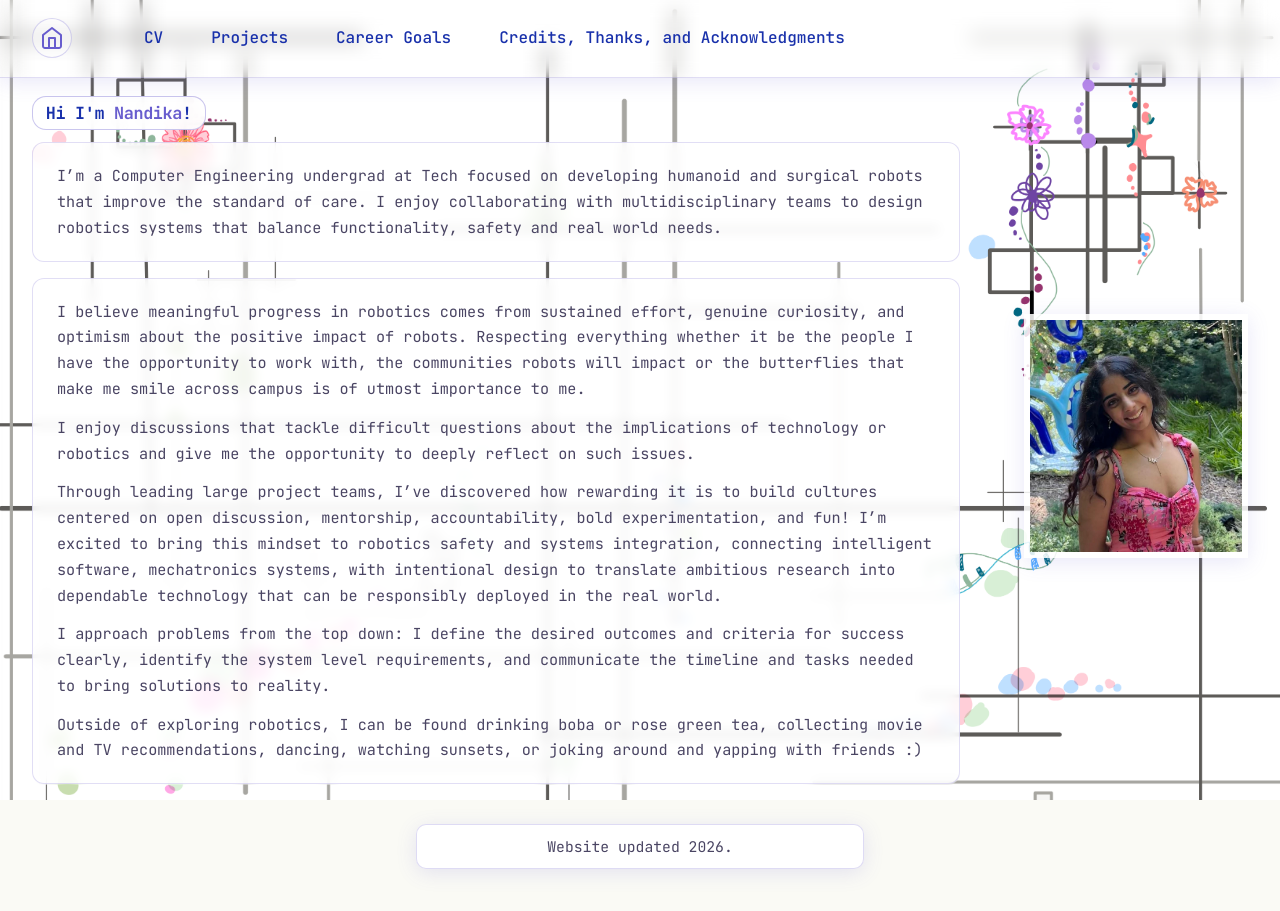
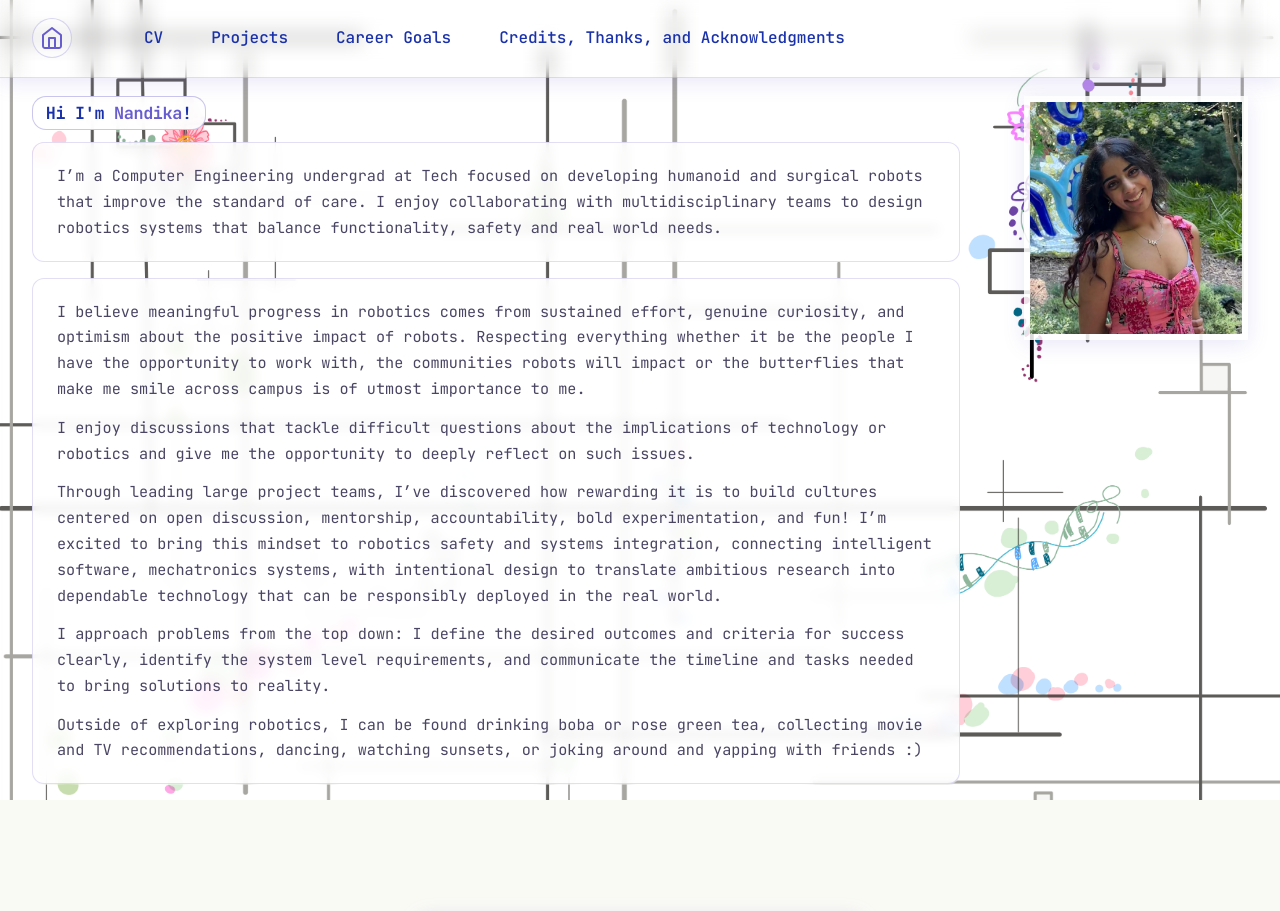
Before and after one commit to nandikakohli/nandika-kohli, a SvelteKit app in the folder personal-website/svelte-website/: page / in a window 1280 px wide. Shown: the top 911 px of the page. Built offline with nearby package versions, Linux system fonts and the light colour scheme.

Commit message:
Tighten homepage footer spacing

```diff
--- a/personal-website/svelte-website/src/app.css
+++ b/personal-website/svelte-website/src/app.css
@@ -176,10 +176,10 @@ main {
 }
 
 .home-container {
-  min-height: 100dvh;
+  min-height: auto;
   display: flex;
   flex-direction: column;
-  justify-content: space-between;
+  justify-content: flex-start;
   align-items: stretch;
   padding: 6rem 2rem 1.5rem;
   background: transparent;
@@ -189,7 +189,7 @@ main {
 }
 
 .home-body {
-  flex: 1;
+  flex: 0 1 auto;
   display: flex;
   align-items: flex-start;
   width: 100%;
@@ -294,7 +294,7 @@ h1 {
 .last-edited-box {
   position: relative;
   z-index: 2;
-  margin: 1rem auto 2.5rem;
+  margin: clamp(4rem, 13vh, 8.875rem) auto 2.5rem;
   padding: 0.65rem 1.1rem;
   max-width: 28rem;
   text-align: center;
@@ -315,7 +315,7 @@ h1 {
 
 .photo-container {
   width: 100%;
-  min-height: calc(100dvh - 7.5rem);
+  min-height: auto;
   display: flex;
   align-items: center;
   justify-content: center;
```
